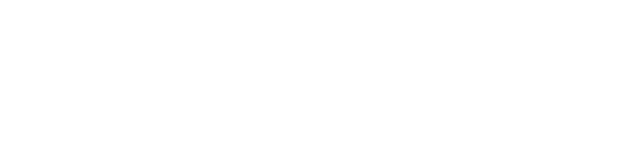
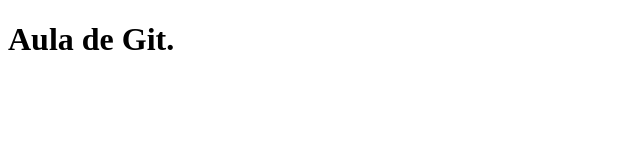
Before and after one commit to DanielleMatias/exemplo-git, a plain HTML site: page index.html in a window 1280 px wide. Shown: the whole page, without its empty margins (0-640 px from the left). Drawn offline with Linux system fonts and the light colour scheme.

Commit message:
Inserção do h1

```diff
--- a/index.html
+++ b/index.html
@@ -7,6 +7,8 @@
     <title>Document</title>
 </head>
 <body>
-
+    <main>
+        <h1> Aula de Git.</h1>
+    </main>
 </body>
 </html>
```
